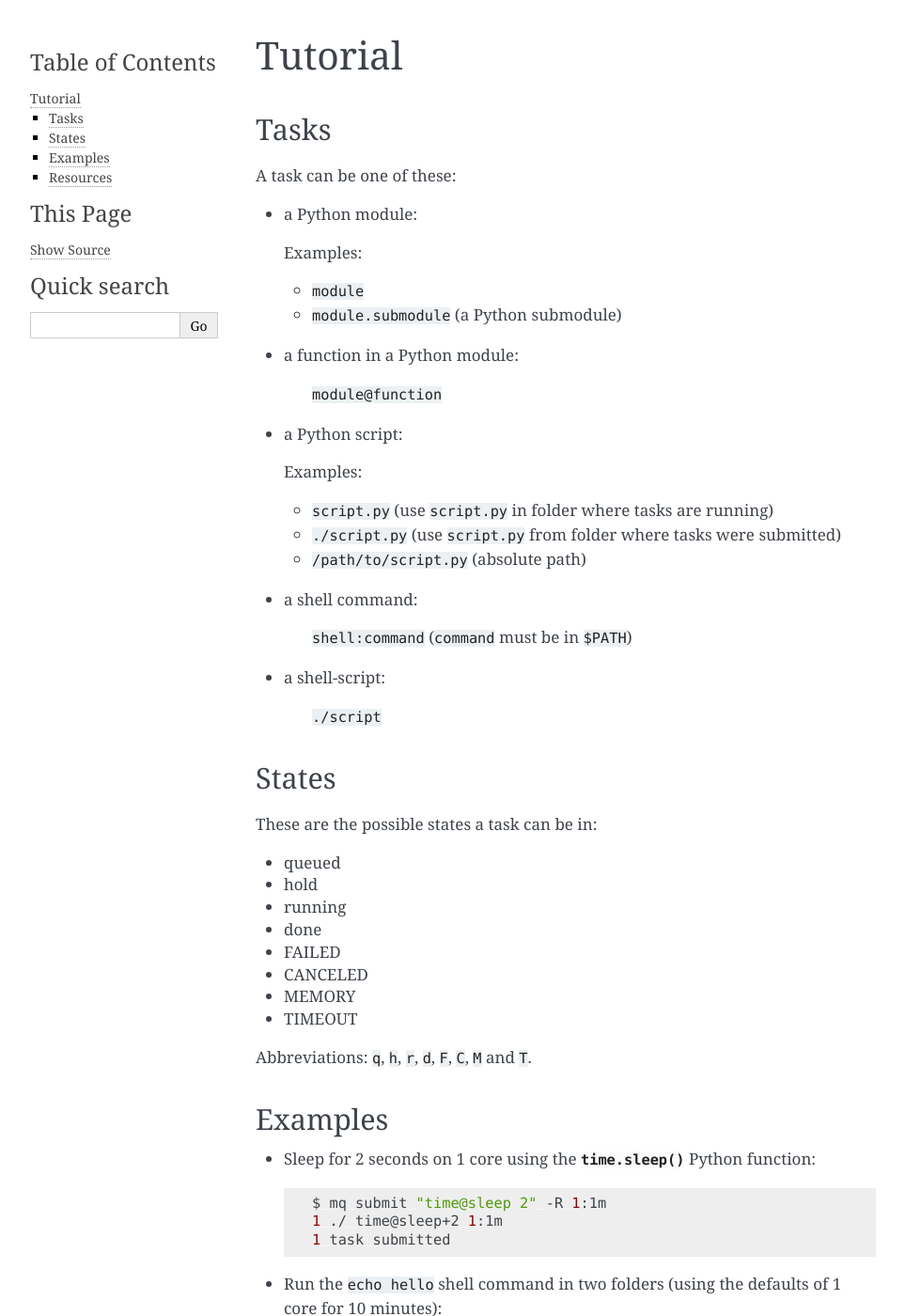
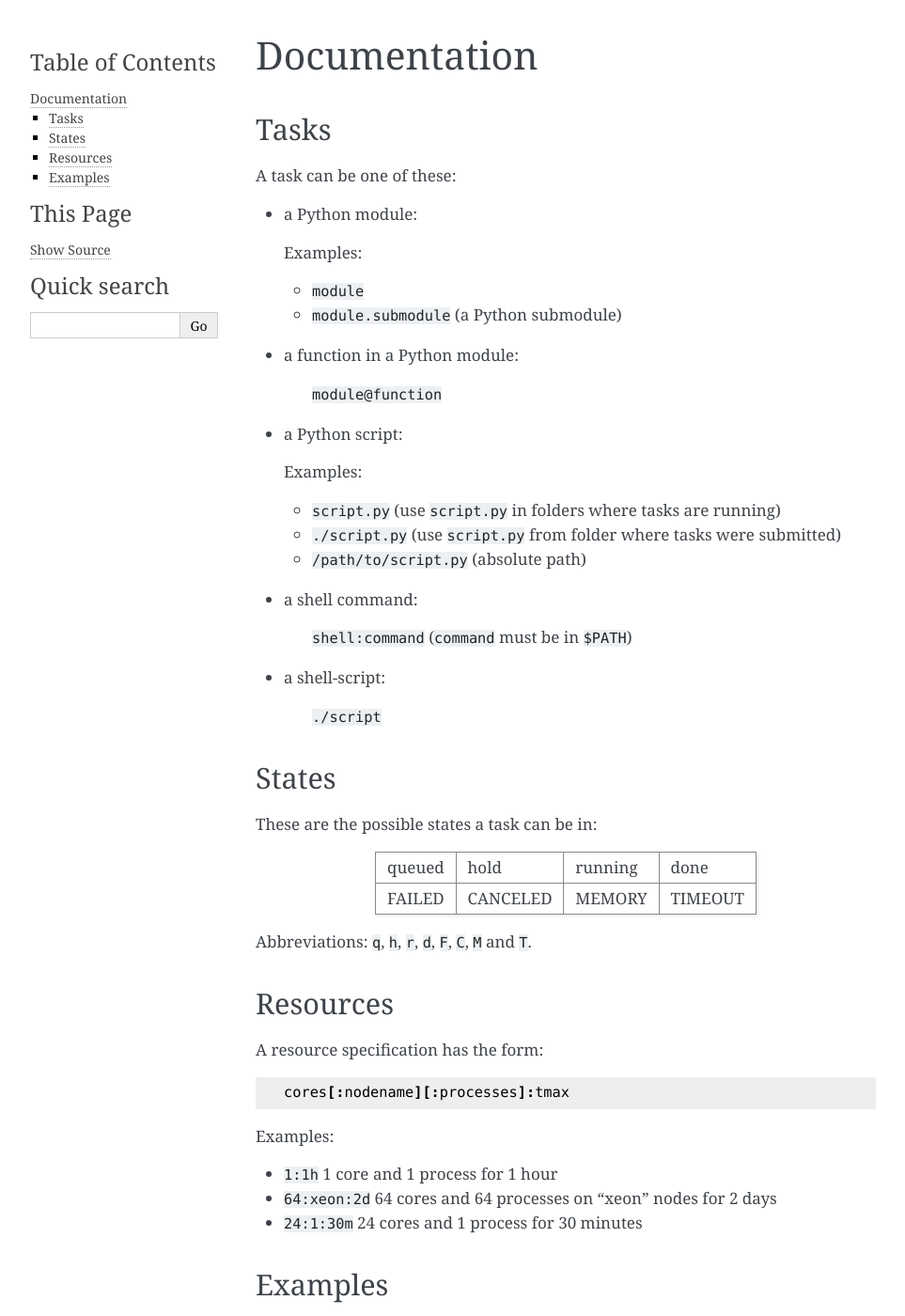
Before and after one commit to Yangxinsix/myqueue, a Sphinx documentation site: the page built from docs/documentation.rst, in a window 1280 px wide and 1400 px high. Shown: the whole window at 94% size, without its empty margins (148-1111 px from the left). Built offline with Sphinx 7.4.7, drawn with Linux system fonts in a browser that asks for light colours; pages that are not in the unit, such as notebooks, are missing from menus; some of the changed text lies outside the part shown.

Commit message:
Doc improvements

```diff
--- a/docs/api.rst
+++ b/docs/api.rst
@@ -3,14 +3,54 @@
 
 .. module:: myqueue
 
+Simple examples
+---------------
+
+::
+
+    from myqueue.task import task
+    task('./script.py', tmax='2d', cores=24).submit()
+
+The helper function :func:`myqueue.task.task` makes it easy to create
+:class:`myqueue.task.Task` objects.  The :func:`myqueue.submit` function
+can be used if you want to submit several tasks at the same time::
+
+    from myqueue import submit
+    from myqueue.task import task
+    tasks = [task('mymodule@func', args=[arg], tmax='2d', cores=24)
+             for arg in [42, 117, 999]]
+    submit(*tasks)
+
+
+Advanced example
+----------------
+
+::
+
+    from myqueue.commands import PythonModule
+    from myqueue.resources import Resources
+    from myqueue.task import Task
+
+    task = Task(PythonModule('module', []),
+                Resources(cores=8, tmax=3600)
+    task.submit()
+
+
+API
+---
+
 .. autofunction:: myqueue.submit
-
 .. module:: myqueue.task
-
-Don't create the :class:`myqueue.task.Task` object directly --- use the
-:func:`myqueue.task.task` function instead.
-
 .. autofunction:: myqueue.task.task
-
 .. autoclass:: myqueue.task.Task
    :members: submit
+.. autofunction:: myqueue.commands.command
+.. autoclass:: myqueue.commands.ShellCommand
+.. autoclass:: myqueue.commands.ShellScript
+.. autoclass:: myqueue.commands.PythonScript
+.. autoclass:: myqueue.commands.PythonModule
+.. autoclass:: myqueue.commands.PythonFunction
+.. autoclass:: myqueue.resources.Resources
+.. autoclass:: myqueue.queue.Queue
+.. autoclass:: myqueue.slurm.SLURM
+.. autoclass:: myqueue.pbs.PBS
--- a/docs/configuration.rst
+++ b/docs/configuration.rst
@@ -5,6 +5,8 @@
 You need to configure your SLURM/PBS system with a ``~/.myqueue/config.py``
 file.  The file describes what your system looks like:  Names of the nodes,
 number of cores and other things.
+
+.. highlight:: bash
 
 The simplest way is to copy the file from a friend who has already written a
 configuration file for you supercomputer::
@@ -14,6 +16,8 @@
     /home/you/../bob/.myqueue/config.py
     ...
     $ cp ~alice/.myqueue/config.py ~/.myqueue/config.py
+
+.. highlight:: python
 
 Here is an example configuration file:
 
--- a/docs/documentation.rst
+++ b/docs/documentation.rst
@@ -1,6 +1,6 @@
-========
-Tutorial
-========
+=============
+Documentation
+=============
 
 .. _tasks:
 
@@ -24,7 +24,7 @@
 
   Examples:
 
-  * ``script.py`` (use ``script.py`` in folder where tasks are running)
+  * ``script.py`` (use ``script.py`` in folders where tasks are running)
   * ``./script.py`` (use ``script.py`` from folder where tasks were submitted)
   * ``/path/to/script.py`` (absolute path)
 
@@ -42,16 +42,29 @@
 
 These are the possible states a task can be in:
 
-* queued
-* hold
-* running
-* done
-* FAILED
-* CANCELED
-* MEMORY
-* TIMEOUT
+
+======  ========  =======  =======
+queued  hold      running  done
+FAILED  CANCELED  MEMORY   TIMEOUT
+======  ========  =======  =======
 
 Abbreviations: ``q``, ``h``, ``r``, ``d``, ``F``, ``C``, ``M`` and ``T``.
+
+
+.. _resources:
+
+Resources
+=========
+
+A resource specification has the form::
+
+    cores[:nodename][:processes]:tmax
+
+Examples:
+
+* ``1:1h`` 1 core and 1 process for 1 hour
+* ``64:xeon:2d`` 64 cores and 64 processes on "xeon" nodes for 2 days
+* ``24:1:30m`` 24 cores and 1 process for 30 minutes
 
 
 .. highlight:: bash
--- a/docs/index.rst
+++ b/docs/index.rst
@@ -31,10 +31,10 @@
     installation
     configuration
     quickstart
-    tutorial
+    documentation
+    cli
+    workflows
     api
-    workflows
-    cli
     releasenotes
 
 
```
Also changed, not shown: other parts of docs/documentation.rst (+0 -16 lines), docs/paper.md (+1 -1 lines).
